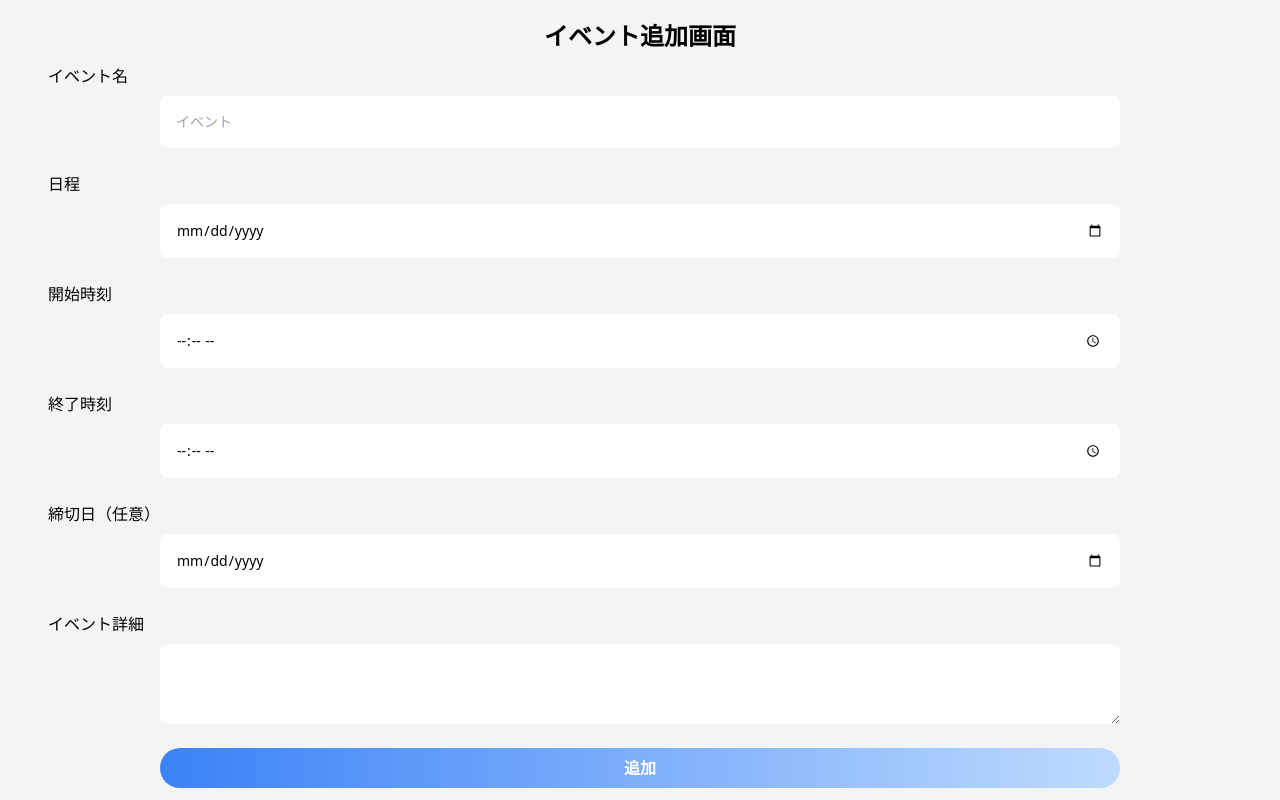
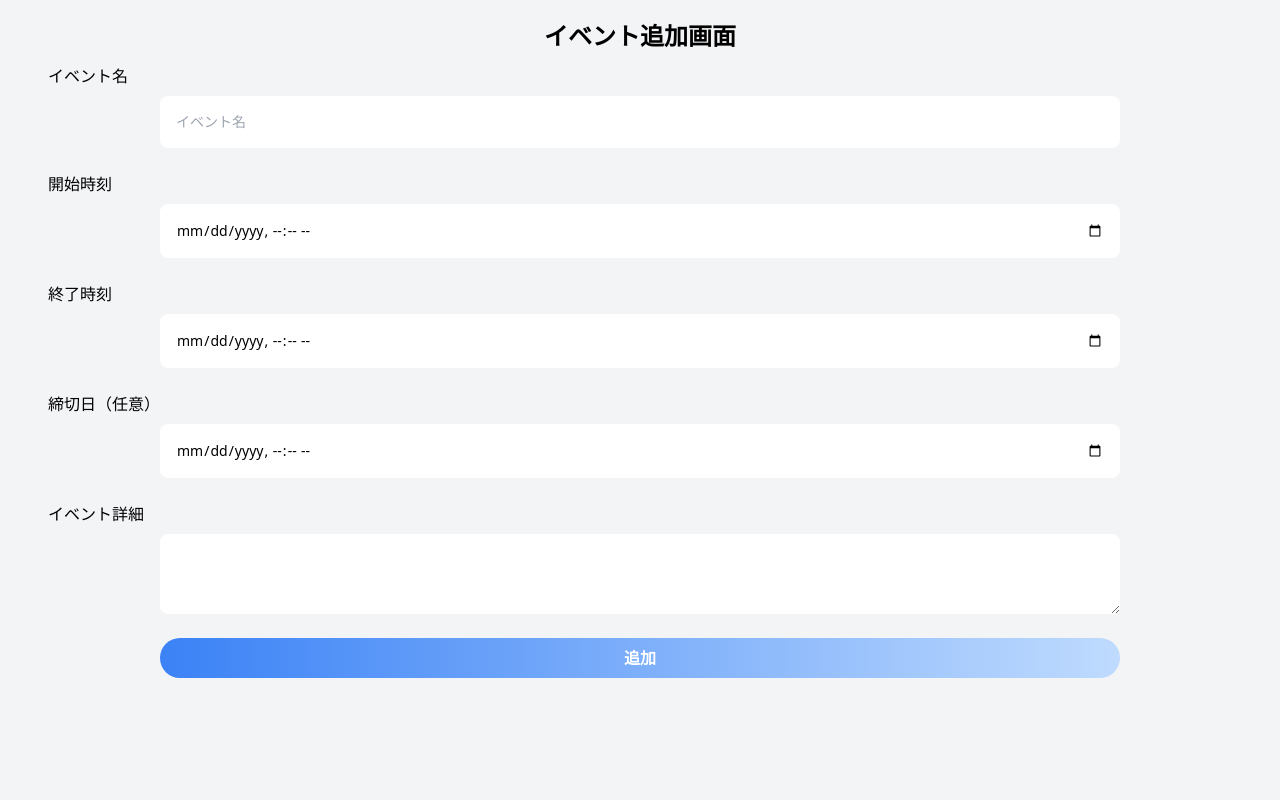
Before and after one commit to posse-ap/posse2-hackathon-202209-team2B, a PHP site: page /addEvent.php in a window 1280 px wide. Shown: the part 64-864 px from the top of the page. Run offline with PHP 8.4, Linux system fonts and the light colour scheme.

Commit message:
型が意味わからん

```diff
--- a/src/addEvent.php
+++ b/src/addEvent.php
@@ -1,26 +1,45 @@
+<?php
+require('dbconnect.php');
+require('./models/events.php');
+  if ($_POST) {
+    //その他の取得
+    $name = $_POST['name'];
+    var_dump($_POST['started-time']);
+    $startedTime = $_POST['started-time'];
+    $startedTime = strtotime($startedTime);
+    var_dump($startedTime);
+    $startedTime = DateTime::createFromFormat(DateTime::ISO8601,$startedTime);
+    $finishedTime = $_POST['finished-time'];
+    $finishedTime = DateTime::createFromFormat(DateTime::ISO8601,$finishedTime);
+    $deadline = $_POST['deadline'];
+    $deadline = DateTime::createFromFormat(DateTime::ISO8601,$deadline);
+
+    $detail = $_POST['detail'];
+    eventCreate($db, $name, $startedTime,$finishedTime, $deadline, $detail);
+    header('Location: adminTop.php' );
+  }
+?>
 <?php include('head.php')?>
 <body class="bg-gray-100 h-screen w-screen">
 <?php include('header.php')?>
   <main class="bg-gray-100 flex justify-center h-screen w-screen">
-  <div class="w-full text-center">
+  <form action="addEvent.php" method="POST" class="w-full text-center">
   <h1 class="text-2xl font-bold mt-5">イベント追加画面</h1>
     <p class="mt-3 text-left ml-12 mb-2">イベント名</p>
-      <input type="text" placeholder="イベント" class="w-3/4 h-15 p-4 text-sm mb-3 rounded-lg" required>
-    <p class="mt-3 text-left ml-12 mb-2">日程</p>
-      <input type="date" name="effective-date" class="w-3/4 h-15 p-4 text-sm mb-3 rounded-lg" required>
+      <input name="name" type="text" placeholder="イベント名" class="w-3/4 h-15 p-4 text-sm mb-3 rounded-lg" required>
     <p class="mt-3 text-left ml-12 mb-2">開始時刻</p>
-      <input type="time" name="started-time" class="w-3/4 h-15 p-4 text-sm mb-3 rounded-lg" required>
+      <input type="datetime-local" name="started-time" class="w-3/4 h-15 p-4 text-sm mb-3 rounded-lg" required>
       <p class="mt-3 text-left ml-12 mb-2">終了時刻</p>
-      <input type="time" name="finished-time" class="w-3/4 h-15 p-4 text-sm mb-3 rounded-lg" required>
+      <input type="datetime-local" name="finished-time" class="w-3/4 h-15 p-4 text-sm mb-3 rounded-lg" required>
       <p class="mt-3 text-left ml-12 mb-2">締切日（任意）</p>
-    <input type="date" name="deadline" class="w-3/4 h-15 p-4 text-sm mb-3 rounded-lg">
+    <input type="datetime-local" name="deadline" class="w-3/4 h-15 p-4 text-sm mb-3 rounded-lg">
       <p class="mt-3 text-left ml-12 mb-2">イベント詳細</p>
-      <textarea rows="10" cols="60" class="w-3/4 h-20 p-4 text-sm mb-3 rounded-lg"></textarea>
+      <textarea name="detail" rows="10" cols="60" class="w-3/4 h-20 p-4 text-sm mb-3 rounded-lg"></textarea>
     <div class="flex justify-center">
-      <div class="mt-3 text-center w-3/4 h-10 bg-gradient-to-r from-blue-500 to-blue-200 rounded-full" required>
-        <p class="text-white font-bold leading-10">追加</p>
+      <div class="mt-3 text-center w-3/4 h-10 bg-gradient-to-r from-blue-500 to-blue-200 rounded-full">
+        <button type="submit" class="text-white font-bold leading-10">追加</button>
       </div>
     </div>
-  </div>
+  </form>
   </main>
 </body>
--- a/src/adminTop.php
+++ b/src/adminTop.php
@@ -11,7 +11,6 @@ function get_day_of_week ($w) {
   return $day_of_week_list["$w"];
 }
 ?>
-
 <?php include('head.php');?>
 
 <body>
```
Also changed, not shown: src/editEvent.php (+3 -5 lines), src/models/events.php (+51 -0 lines).
